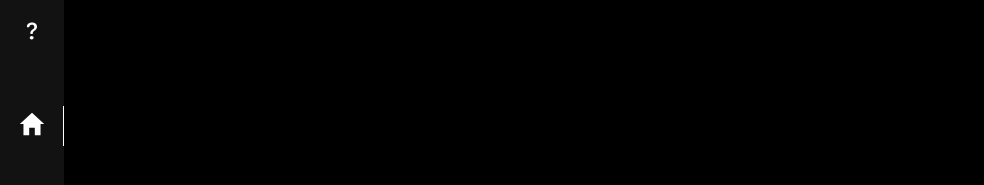
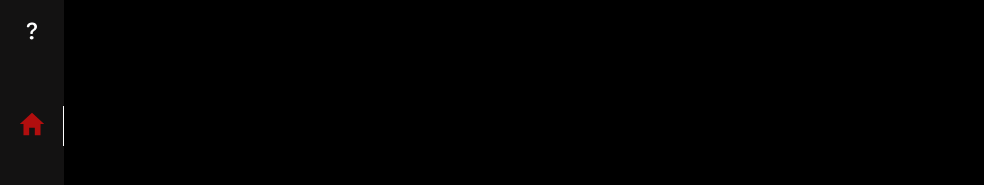
Before and after one commit to CanoSean/My-React-Website, a React (Create React App) app: page / in a window 1280 px wide. Shown: the top 185 px of the page, without its empty margins (0-984 px from the left). Built offline with nearby package versions, Linux system fonts and the light colour scheme.

Commit message:
routes changes on Navbar

```diff
--- a/src/components/Navbar/Navbar.js
+++ b/src/components/Navbar/Navbar.js
@@ -30,8 +30,8 @@ const Header = () => {
 
 
                 <li>
-                    <NavLink to='/My-React-Website' exact="true" activeclassname="active"><IoMdHome className='icon'/></NavLink>
-                    <Link to='/My-React-Website'><span>Home</span></Link>
+                    <NavLink to='/' exact="true" activeclassname="active"><IoMdHome className='icon'/></NavLink>
+                    <Link to='/'><span>Home</span></Link>
                 </li>
 
                 <li>
```
